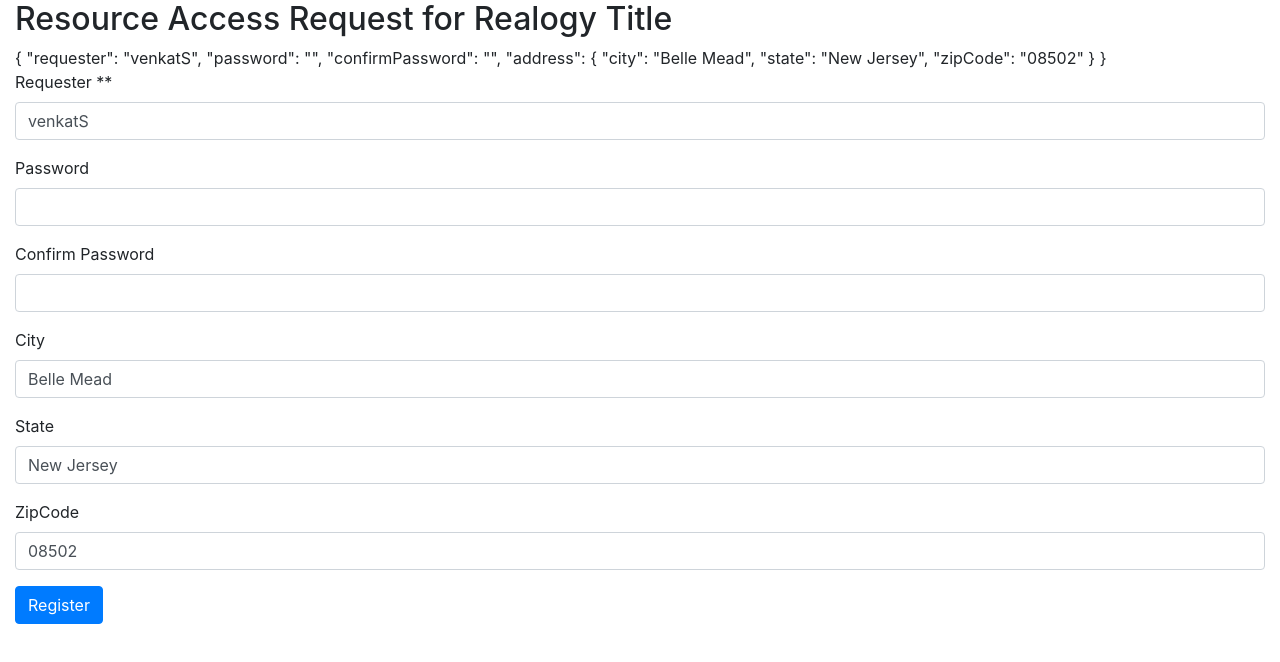
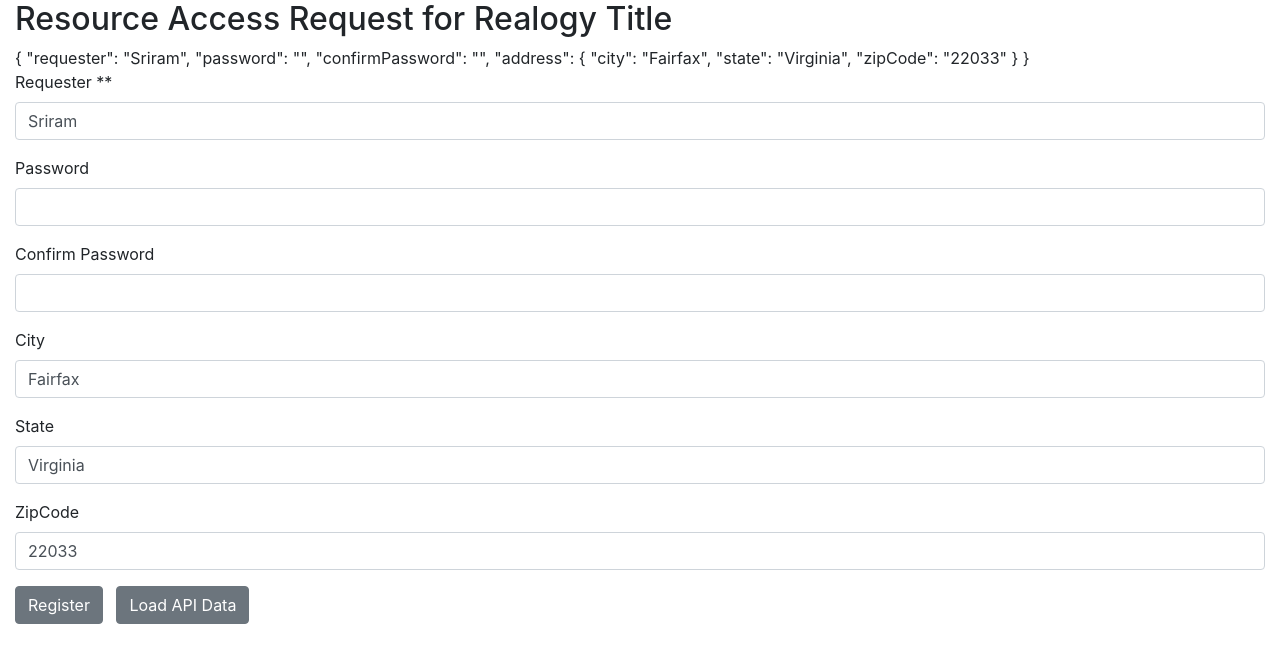
Before and after one commit to yuhup2edy/rf-demo, an Angular app: page / in a window 1280 px wide. Shown: the top 662 px of the page. Built offline with nearby package versions, Linux system fonts and the light colour scheme.

Commit message:
Added formbuilder changes

```diff
--- a/src/app/app.component.html
+++ b/src/app/app.component.html
@@ -32,7 +32,8 @@
       </div>
 
     </div>
-    <button class="btn btn-primary" type="submit"> Register </button>
+    <button class="btn btn-secondary" type="submit"> Register </button> &nbsp;
+    <button (click)="loadAPI()" class="btn btn-secondary ,ml-2" type="button"> Load API Data </button>
 
 
   </form>
--- a/src/app/app.component.ts
+++ b/src/app/app.component.ts
@@ -1,5 +1,6 @@
 import { Component } from '@angular/core';
 import { FormGroup, FormControl } from '@angular/forms';
+import { FormBuilder } from '@angular/forms';
 
 @Component({
   selector: 'app-root',
@@ -7,15 +8,51 @@ import { FormGroup, FormControl } from '@angular/forms';
   styleUrls: ['./app.component.scss']
 })
 export class AppComponent {
+
+  constructor(private fb : FormBuilder){}
+
   title = 'Reactive or Model Driven Approach';
-  registrationForm = new FormGroup({
-    requester : new FormControl('venkatS'),
-    password : new FormControl(''),
-    confirmPassword : new FormControl(''),
-    address : new FormGroup({
-      city : new FormControl('Belle Mead'),
-      state : new FormControl('New Jersey'),
-      zipCode : new FormControl('08502')
-    })
-  });
+  // registrationForm = new FormGroup({
+  //   requester : new FormControl('venkatS'),
+  //   password : new FormControl(''),
+  //   confirmPassword : new FormControl(''),
+  //   address : new FormGroup({
+  //     city : new FormControl('Belle Mead'),
+  //     state : new FormControl('New Jersey'),
+  //     zipCode : new FormControl('08502')
+  //   })
+  // });
+
+  registrationForm = this.fb.group
+  (
+    {
+      requester : ['Sriram'],
+      password  : [''],
+      confirmPassword : [''],
+      address : this.fb.group
+      (
+        {
+          city : ['Fairfax'],
+          state : ['Virginia'],
+          zipCode : ['22033']
+        }
+      )
+    }
+  );
+
+  loadAPI()
+  {
+    this.registrationForm.setValue(
+      //* if you need to load only partial data, use the .patchValue method
+      {
+        requester : 'Venkataramani',
+        password : 'abcnews',
+        confirmPassword : 'abcnews',
+        address : {
+          city : 'Chennai',
+          state : 'Tamil Nadu',
+          zipCode : '600091'
+        }
+      });
+  }
 }
```
